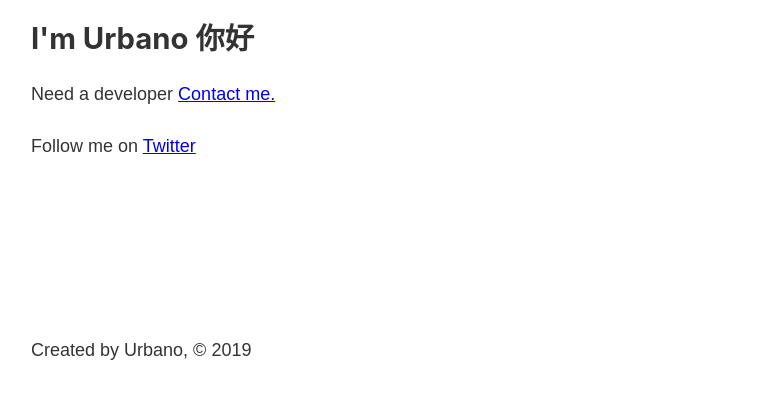
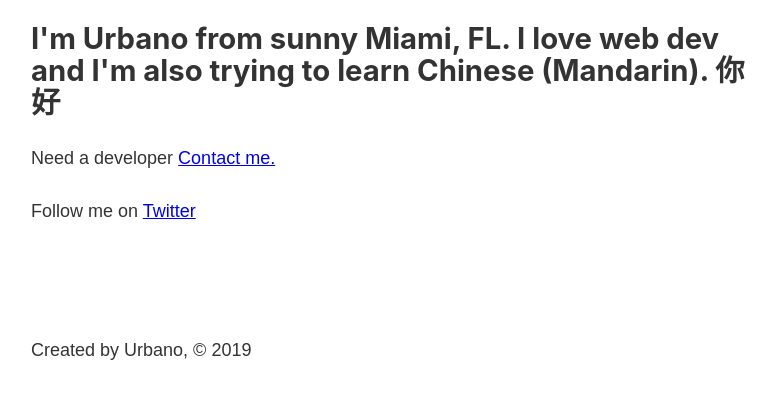
Before and after one commit to urbanobaz/blog, a Gatsby site: page / in a window 1280 px wide. Shown: the part 393-792 px from the top of the page, without its empty margins (252-1028 px from the left). Built offline with nearby package versions, Linux system fonts and the light colour scheme; Gatsby itself is replaced by a stand-in of ours.

Commit message:
Updated version to index

```diff
--- a/src/pages/index.js
+++ b/src/pages/index.js
@@ -10,7 +10,7 @@ const IndexPage = () => {
       <Layout>
         <Head title="Home" />
         <h1>Hello.</h1>
-        <h2>I'm Urbano 你好</h2>
+        <h2>I'm Urbano from sunny Miami, FL. I love web dev and I'm also trying to learn Chinese (Mandarin). 你好</h2>
         <p>Need a developer <Link to="/contact">Contact me.</Link></p>
         <p>Follow me on <a href="https://twitter.com/ubaz_3">Twitter</a></p>
       </Layout>
```
